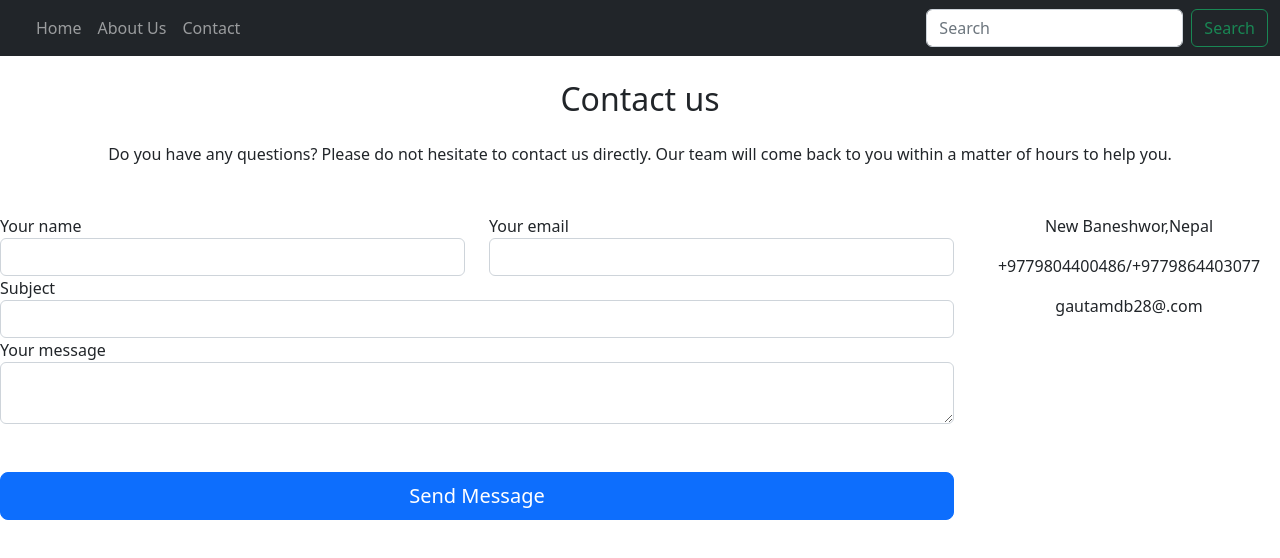
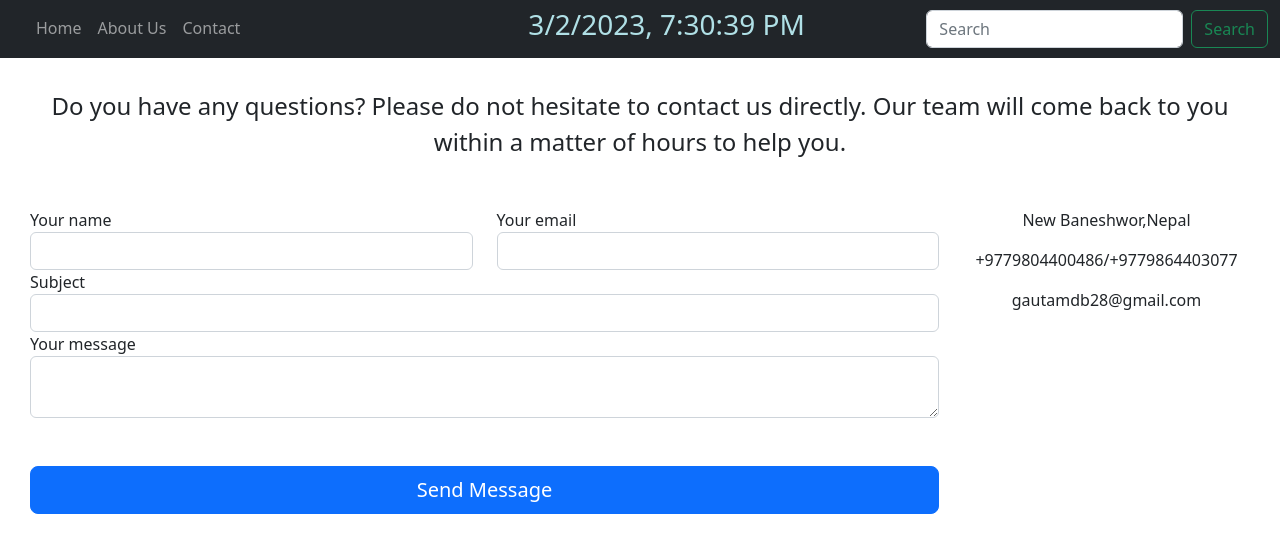
Before and after one commit to dbgautam7/cakeshop, a React (Create React App) app in the folder client/: page /contact in a window 1280 px wide. Shown: the top 558 px of the page. Built offline with nearby package versions, Linux system fonts and the light colour scheme.

Commit message:
date and time features are added in navbar

```diff
--- a/client/package.json
+++ b/client/package.json
@@ -16,6 +16,7 @@
     "react": "^18.2.0",
     "react-bootstrap": "^2.7.0",
     "react-dom": "^18.2.0",
+    "react-icons": "^4.7.1",
     "react-redux": "^8.0.5",
     "react-router-dom": "^6.6.1",
     "react-scripts": "^5.0.1",
--- a/client/src/containers/addToCart/products.js
+++ b/client/src/containers/addToCart/products.js
@@ -8,6 +8,8 @@ import dessert from '../../images/dessert.jpg'
 import pastries from '../../images/pastries.jpg'
 import other from '../../images/bakery3.jpg'
 import './cart.css'
+import { AiFillPlusCircle,AiFillMinusCircle } from "react-icons/ai";
+
 
 const Products = () => {
     const products = [
@@ -153,15 +155,15 @@ const Products = () => {
                                 <tr>
                                     <td>{item.name}</td>
 
-                                    <td><button onClick={() => delCart(id)}>-</button>{item.cartCount}
-                                        <button onClick={() => addCart(id)}>+</button></td>
+                                    <td><button onClick={() => delCart(id)}><AiFillMinusCircle /></button>{item.cartCount}
+                                        <button onClick={() => addCart(id)}><AiFillPlusCircle /></button></td>
 
-                                    <td>Rs{item.price}</td>
-                                    <td>Rs{item.cartCount * item.price}</td>
+                                    <td>Rs {item.price}</td>
+                                    <td>Rs {item.cartCount * item.price}</td>
                                 </tr>
                             )
                         })}
-                        <h7 id="center">Grand Total  =Rs{calculateGrandTotal()}</h7>
+                        <h7 id="center">Grand Total  =Rs {calculateGrandTotal()}</h7>
                     </tbody>
                 </table>
             </div>
--- a/client/src/containers/auth/login.js
+++ b/client/src/containers/auth/login.js
@@ -50,7 +50,7 @@ const Login = () => {
                                     alert(data.msg)
                                 }
                                 navigate('/home')
-                                resetForm({ values: '' })
+                                // resetForm({ values: '' })
                             }
                         }
                         >
--- a/client/src/containers/auth/signup.js
+++ b/client/src/containers/auth/signup.js
@@ -63,7 +63,7 @@ const SignupForm = () => {
               const data = await response.json()
               console.log(data)
               navigate('/home')
-              resetForm({ values: "" });
+              // resetForm({ values: "" });
             } catch (err) {
               alert(err);
             }
--- a/client/src/containers/contact/contact.js
+++ b/client/src/containers/contact/contact.js
@@ -6,11 +6,10 @@ import Button from 'react-bootstrap/Button';
 const Contact = () => {
   return (
     <>
+    <div style={{margin:"30px"}}>
       <section className="mb-4">
 
-        <h2 className="h1-responsive font-weight-bold text-center my-4">Contact us</h2>
-
-        <p className="text-center w-responsive mx-auto mb-5">Do you have any questions? Please do not hesitate to contact us directly. Our team will come back to you within
+        <p className="text-center w-responsive mx-auto mb-5 big-font" style={{fontSize: "24px"}}>Do you have any questions? Please do not hesitate to contact us directly. Our team will come back to you within
           a matter of hours to help you.</p>
 
         <div className="row">
@@ -80,13 +79,14 @@ const Contact = () => {
               </li>
 
               <li><i className="fas fa-envelope mt-4 fa-2x"></i>
-                <p>gautamdb28@.com</p>
+                <p>gautamdb28@gmail.com</p>
               </li>
             </ul>
           </div>
         </div>
 
       </section>
+      </div>
     </>
   )
 }
--- a/client/src/containers/navbar/navbar.js
+++ b/client/src/containers/navbar/navbar.js
@@ -1,7 +1,19 @@
+import React, {useState,useEffect} from 'react';
 import 'bootstrap/dist/css/bootstrap.css';
 import { Button, Container, Form, Nav, Navbar } from 'react-bootstrap';
 
 const MyNavbar = () => {
+
+    const [currentTime, setCurrentTime] = useState(new Date());
+
+  useEffect(() => {
+    const intervalId = setInterval(() => {
+      setCurrentTime(new Date());
+    }, 1000);
+    return () => clearInterval(intervalId);
+  }, []);
+
+
     return (
         <Navbar collapseOnSelect expand="lg" bg="dark" variant="dark">
             <Container fluid>
@@ -11,7 +23,8 @@ const MyNavbar = () => {
                     <Nav className="me-auto my-2 my-lg-0">
                         <Nav.Link href="/">Home</Nav.Link>
                         <Nav.Link href="/aboutus">About Us</Nav.Link>
-                        <Nav.Link href="/contact">Contact</Nav.Link>
+                        <Nav.Link href="/contact">Contact</Nav.Link><t></t>
+                        <h3 style={{color:'powderblue', marginLeft:'280px'}} >{currentTime.toLocaleString()}</h3>
                     </Nav>
                     <Form className="d-flex">
                         <Form.Control
```
Also changed, not shown: client/src/containers/addToCart/items.js (deleted), 1 other file (tests, documents, lock files or other folders).
